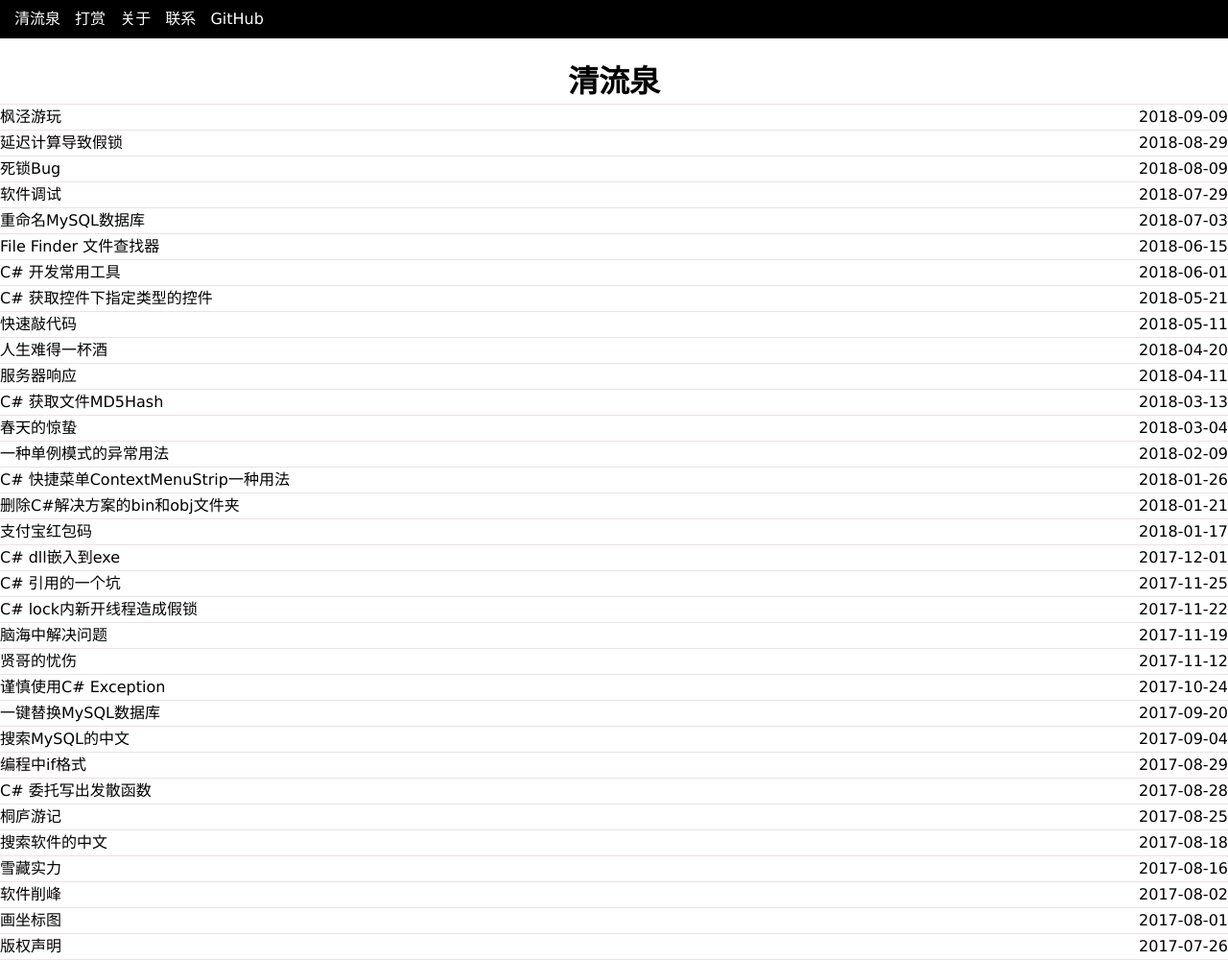
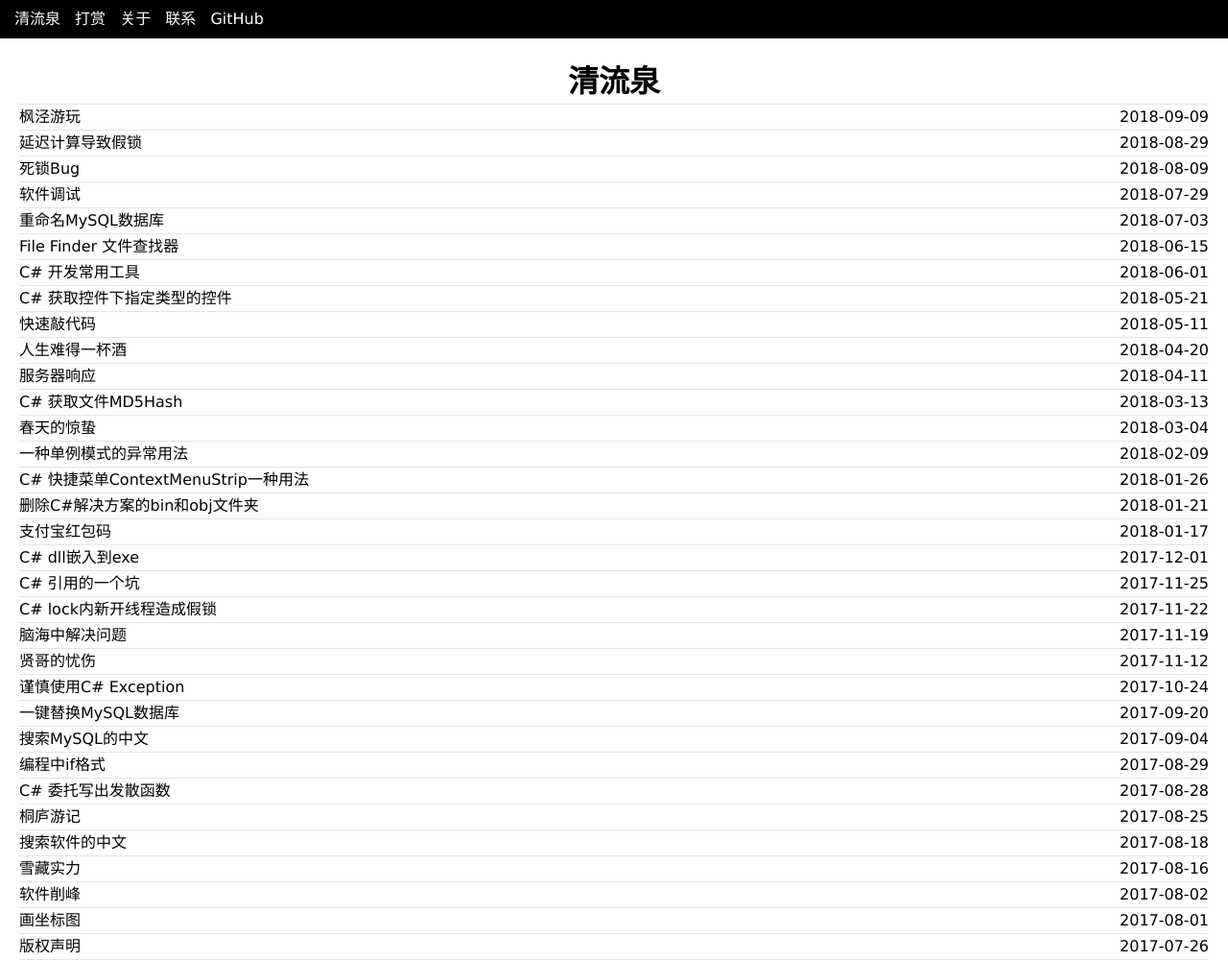
Before and after one commit to yinyongxian/yinyongxian.github.io, a Jekyll site: the page built from index.html, in a window 1280 px wide. Shown: the whole page at 96% size. Built offline with Jekyll 4.4.1, drawn with Linux system fonts in a browser that asks for light colours.

Commit message:
表格边距

```diff
--- a/Media/style/index.css
+++ b/Media/style/index.css
@@ -15,7 +15,6 @@
 }
 table {
 	width: 100%;
-	padding: 0px 10px;
 	border-collapse: collapse;
 }
 td {
@@ -30,3 +29,6 @@ tr {
 span {
 	line-height: 26px;
 }
+#table {
+	margin: 0px 20px;
+}
--- a/index.html
+++ b/index.html
@@ -16,6 +16,7 @@ title: 清流泉
 </head>
 <body>
 <h1 style="text-align:center;">清流泉</h1>
+<div id = "table">
   <table>
     <tbody>
 
@@ -29,6 +30,6 @@ title: 清流泉
       </tbody>
 
   </table>
-<a href="#top" class="btn" title="回到顶端"></a>
+</div>
 </body>
 </html>
```
Lines whose indentation alone changed are shown as unchanged.
